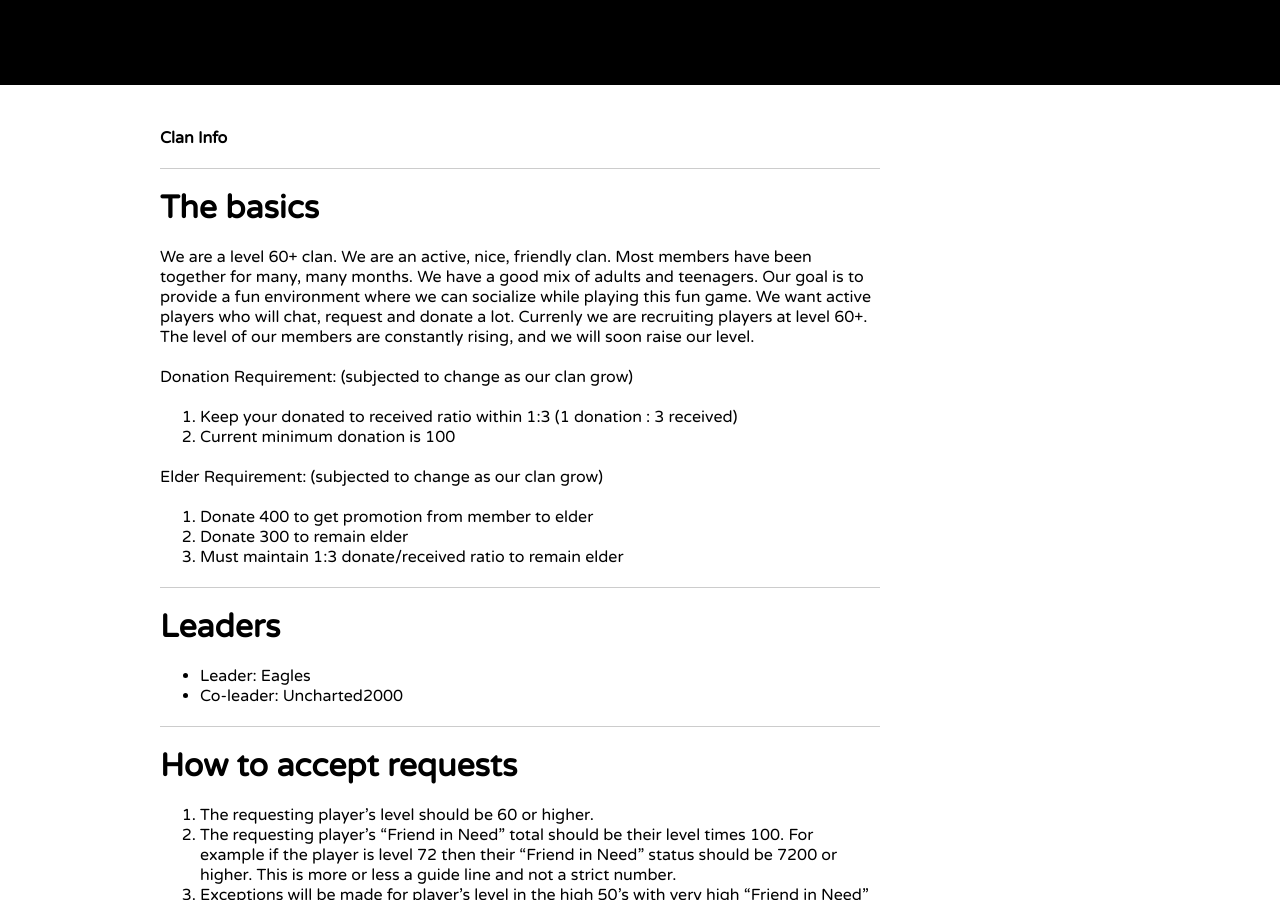
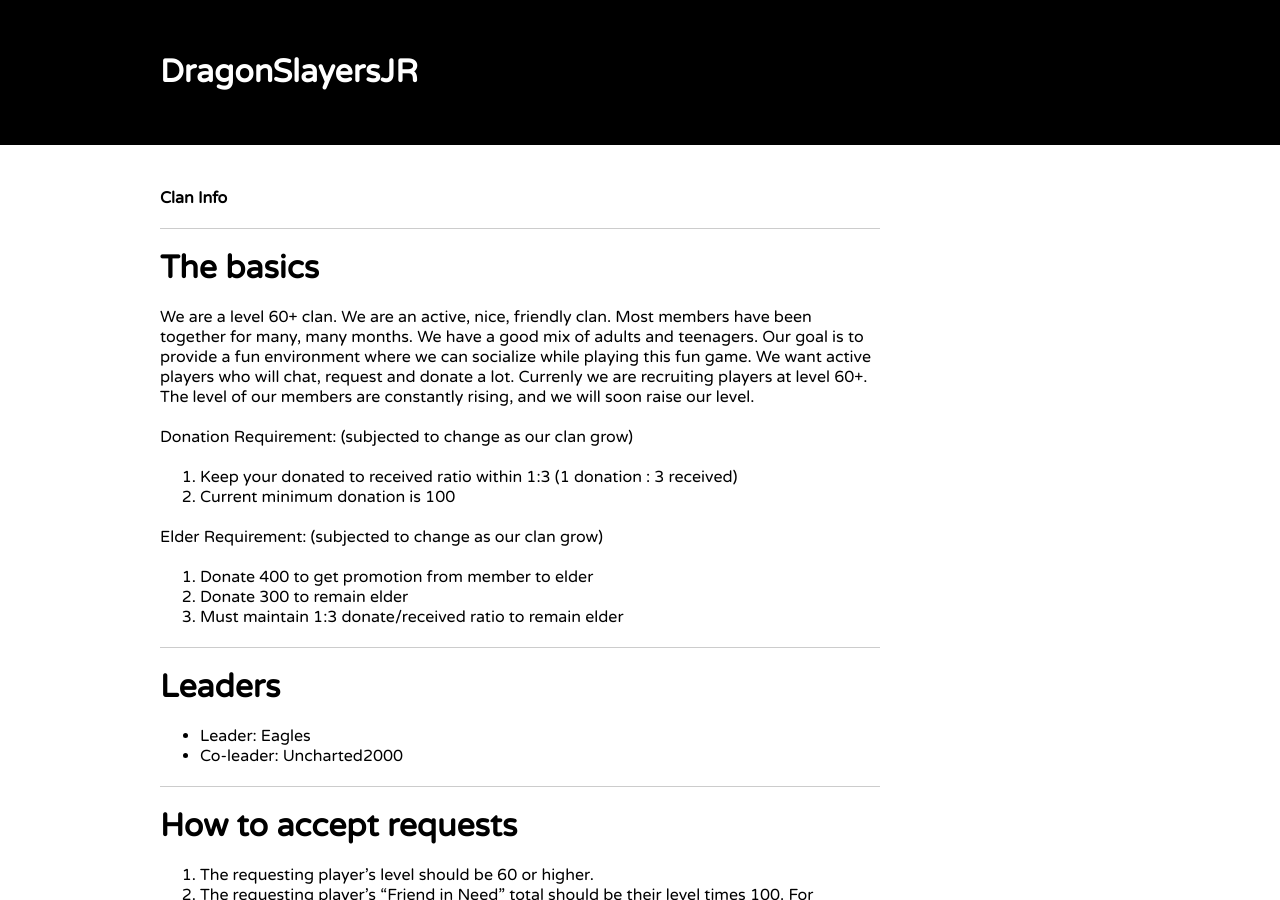
Before and after one commit to himedlooff/proto-clashers, a Jekyll site: the page built from clan-name/index.md, in a window 1280 px wide and 900 px high. Built offline with Jekyll 4.4.1, drawn with Linux system fonts in a browser that asks for light colours; Markdown is read by kramdown in place of the engine named in the settings.

Commit message:
Dynamic title

```diff
--- a/_layouts/default.html
+++ b/_layouts/default.html
@@ -19,7 +19,7 @@
 
     <header role="banner" class="theme-dark">
       <div class="wrapper">
-        <h1>{{ site.title }}</h1>
+        <h1>{{ site.name }}</h1>
       </div>
     </header>
 
```
